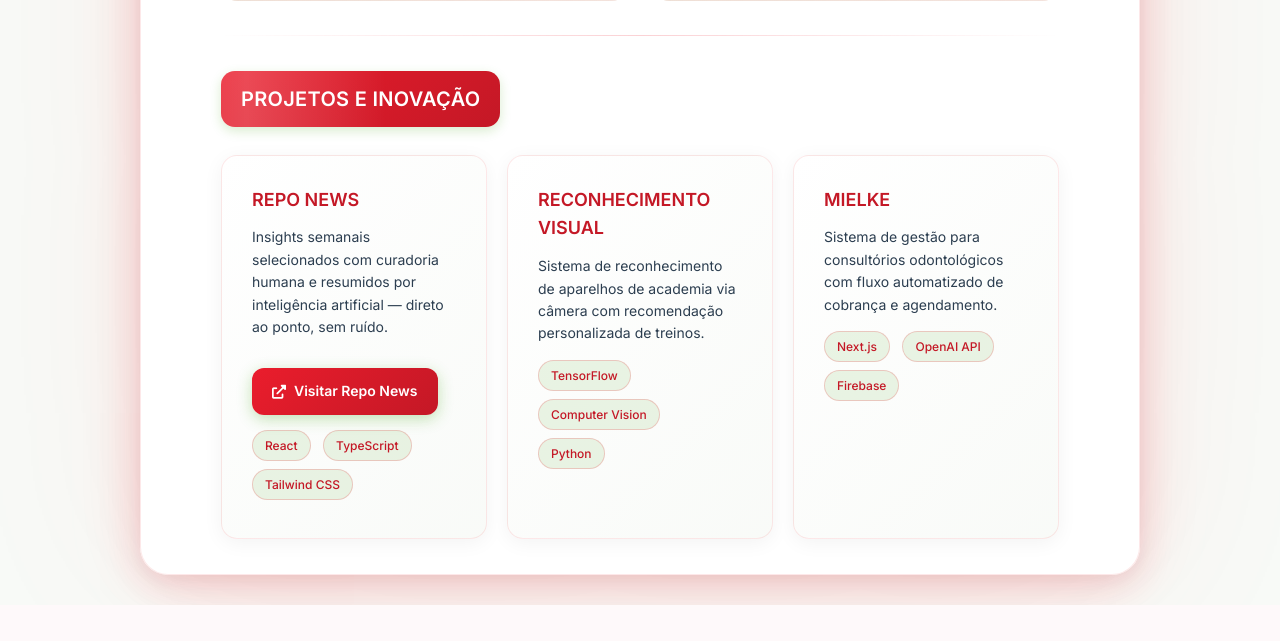
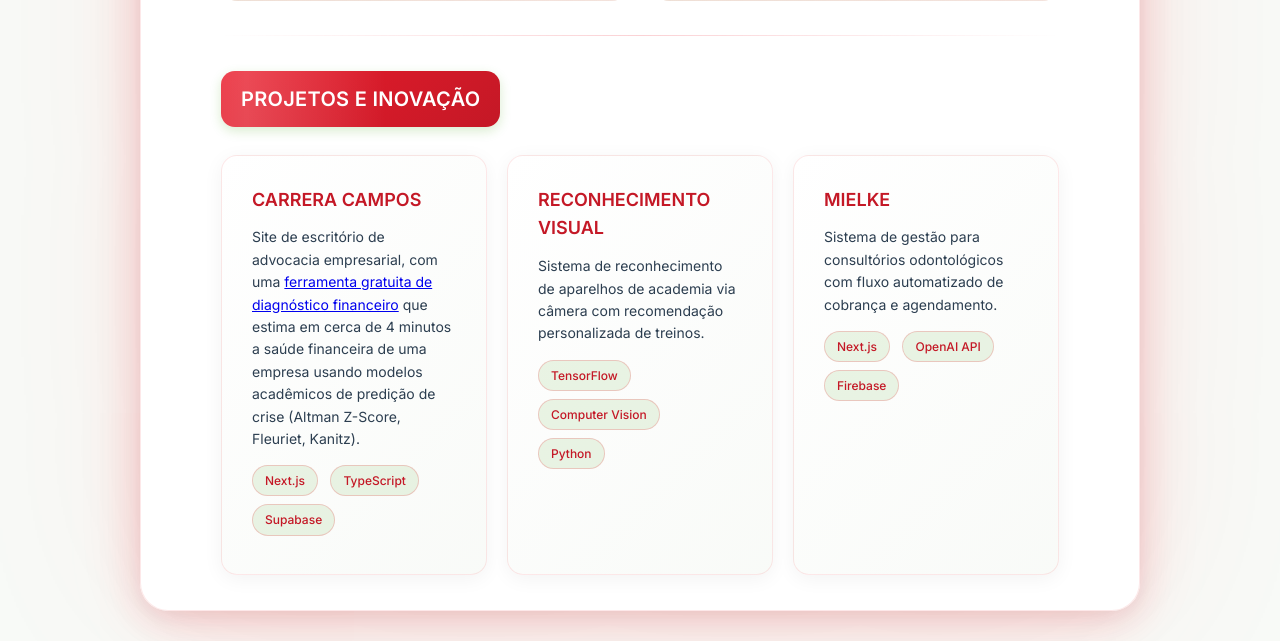
Before and after one commit to pedrohmarconato/Pedro-Marconato-CV, a Python web app: template templates/companies/ifood_pt.html in a window 1280 px wide. Shown: the part 4657-5298 px from the top of the page. Before the commit the page ends 5262 px from the top, so only its background shows below. Run offline with Jinja, Linux system fonts and the light colour scheme; the template is opened without the code that fills it, so the values that code supplies are empty.

Commit message:
feat: troca projeto Repo News por Carrera Campos no currículo
Substitui o card de projeto "Repo News" por "Carrera Campos": site do
escritório de advocacia empresarial, destacando a ferramenta pública
de diagnóstico financeiro (carreracampos.com.br/diagnostico) que estima
a saúde financeira de uma empresa via modelos acadêmicos de predição
de crise (Altman Z-Score, Fleuriet, Kanitz).

O link é embutido diretamente no texto da descrição (não como botão
CTA separado) porque 64 das 82 páginas de empresa têm sua própria
função JS local de renderização de projetos — algumas com estrutura
distinta da função compartilhada em cv-texts.js — e a descrição é
injetada como innerHTML bruto em todas elas. Isso garante que o link
apareça de forma consistente nas 82 páginas sem precisar corrigir
cada uma das implementações locais divergentes.

Corrigidas também 3 cópias hardcoded do card antigo que haviam ficado
defasadas da fonte única (rdstation, rdstation_pt, ifood_pt).

Co-Authored-By: Claude Sonnet 5 <noreply@anthropic.com>

```diff
--- a/assets/js/cv-texts.js
+++ b/assets/js/cv-texts.js
@@ -326,9 +326,9 @@ const CVTexts = {
             // Projects
             projects: [
                 {
-                    title: "REPO NEWS",
-                    description: "Weekly insights selected with human curation and summarized by artificial intelligence — straight to the point, no noise.",
-                    techs: ["React", "TypeScript", "Tailwind CSS"]
+                    title: "CARRERA CAMPOS",
+                    description: "Website for a business law firm, featuring a free <a href=\"https://www.carreracampos.com.br/diagnostico\" target=\"_blank\">financial diagnostic tool</a> that estimates a company's financial health in about 4 minutes using academic crisis-prediction models (Altman Z-Score, Fleuriet, Kanitz).",
+                    techs: ["Next.js", "TypeScript", "Supabase"]
                 },
                 {
                     title: "VISUAL RECOGNITION",
@@ -692,9 +692,9 @@ const CVTexts = {
             // Projects
             projects: [
                 {
-                    title: "REPO NEWS",
-                    description: "Insights semanais selecionados com curadoria humana e resumidos por inteligência artificial — direto ao ponto, sem ruído.",
-                    techs: ["React", "TypeScript", "Tailwind CSS"]
+                    title: "CARRERA CAMPOS",
+                    description: "Site de escritório de advocacia empresarial, com uma <a href=\"https://www.carreracampos.com.br/diagnostico\" target=\"_blank\">ferramenta gratuita de diagnóstico financeiro</a> que estima em cerca de 4 minutos a saúde financeira de uma empresa usando modelos acadêmicos de predição de crise (Altman Z-Score, Fleuriet, Kanitz).",
+                    techs: ["Next.js", "TypeScript", "Supabase"]
                 },
                 {
                     title: "RECONHECIMENTO VISUAL",
@@ -1036,18 +1036,12 @@ function renderProjects(lang = 'en') {
 
     let html = '';
     projects.forEach(project => {
-        const repoNewsLink = project.title === 'REPO NEWS' ?
-            `<a href="https://www.repo.news/" target="_blank" class="cta-button">
-                <i class="fas fa-external-link-alt"></i> Visit Repo News
-            </a>` : '';
-
         html += `
             <div class="project-item">
                 <div class="project-title">${project.title}</div>
                 <div class="project-description">
                     ${project.description}
                 </div>
-                ${repoNewsLink}
                 <div style="margin-top: 15px;">
                     ${renderTechTags(project.techs)}
                 </div>
--- a/templates/companies/ifood_pt.html
+++ b/templates/companies/ifood_pt.html
@@ -1648,17 +1648,14 @@
             <h2 class="section-title" id="section-projects">PROJETOS &amp; INOVAÇÃO</h2>
             <div id="projects-container" class="projects-container">
                 <div class="project-item">
-                    <div class="project-title">REPO NEWS</div>
+                    <div class="project-title">CARRERA CAMPOS</div>
                     <div class="project-description">
-                        Insights semanais selecionados com curadoria humana e resumidos por inteligência artificial — direto ao ponto, sem ruído.
+                        Site de escritório de advocacia empresarial, com uma <a href="https://www.carreracampos.com.br/diagnostico" target="_blank">ferramenta gratuita de diagnóstico financeiro</a> que estima em cerca de 4 minutos a saúde financeira de uma empresa usando modelos acadêmicos de predição de crise (Altman Z-Score, Fleuriet, Kanitz).
                     </div>
-                    <a href="https://www.repo.news/" target="_blank" class="cta-button">
-                        <i class="fas fa-external-link-alt"></i> Visitar Repo News
-                    </a>
                     <div style="margin-top: 15px;">
-                        <span class="tech-tag">React</span>
+                        <span class="tech-tag">Next.js</span>
                         <span class="tech-tag">TypeScript</span>
-                        <span class="tech-tag">Tailwind CSS</span>
+                        <span class="tech-tag">Supabase</span>
                     </div>
                 </div>
 
--- a/templates/companies/rdstation.html
+++ b/templates/companies/rdstation.html
@@ -1842,16 +1842,10 @@
             let html = '';
 
             projects.forEach(project => {
-                const isRepoNews = project.title === 'REPO NEWS';
                 html += `
                     <div class="project-item">
                         <div class="project-title">${project.title}</div>
                         <div class="project-description">${project.description}</div>
-                        ${isRepoNews ? `
-                            <a href="https://www.repo.news/" target="_blank" class="cta-button">
-                                <i class="fas fa-external-link-alt"></i> ${lang === 'en' ? 'Visit Repo News' : 'Visitar Repo News'}
-                            </a>
-                        ` : ''}
                         <div style="margin-top: 15px;">
                             ${renderTechTags(project.techs)}
                         </div>
--- a/templates/companies/rdstation_pt.html
+++ b/templates/companies/rdstation_pt.html
@@ -1842,16 +1842,10 @@
             let html = '';
 
             projects.forEach(project => {
-                const isRepoNews = project.title === 'REPO NEWS';
                 html += `
                     <div class="project-item">
                         <div class="project-title">${project.title}</div>
                         <div class="project-description">${project.description}</div>
-                        ${isRepoNews ? `
-                            <a href="https://www.repo.news/" target="_blank" class="cta-button">
-                                <i class="fas fa-external-link-alt"></i> Visitar Repo News
-                            </a>
-                        ` : ''}
                         <div style="margin-top: 15px;">
                             ${renderTechTags(project.techs)}
                         </div>
```
